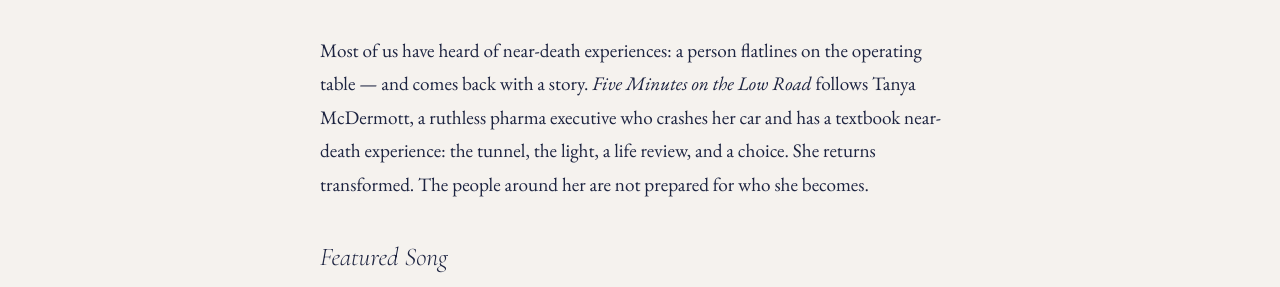
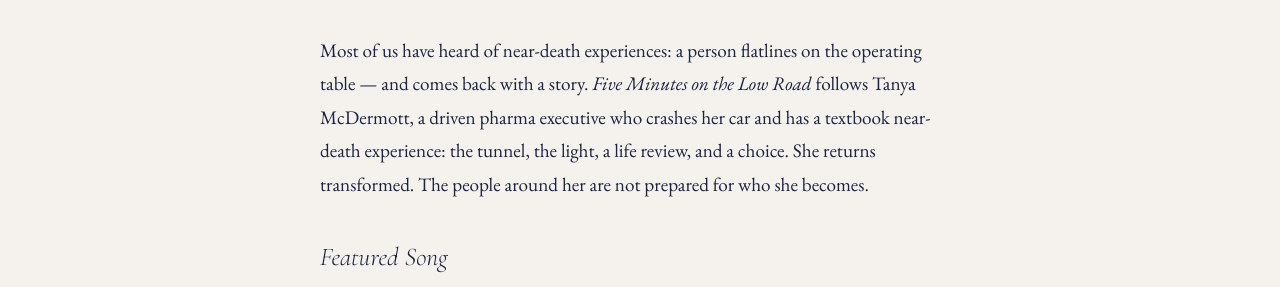
Before and after one commit to CharlesTBetz/5mlowroad, a Jekyll site: the page built from index.md, in a window 1280 px wide. Shown: the part 1093-1380 px from the top of the page. Built offline with Jekyll 4.4.1, drawn with Linux system fonts in a browser that asks for light colours.

Commit message:
Copy: "driven" pharma exec on home; expand subscribe list description
- index.md: "ruthless" -> "driven pharma executive"
- subscribe.md: describe what the list includes (Substack posts, composing,
  Five Minutes updates, possible Kickstarter); privacy note retained

Co-Authored-By: Claude Opus 4.8 (1M context) <noreply@anthropic.com>
Claude-Session: https://claude.ai/code/session_01UrLG6QBJtLHiuH9xzcZc79

```diff
--- a/index.md
+++ b/index.md
@@ -29,7 +29,7 @@ description: A new musical about near-death experience, empathy, and transformat
 
 <!-- Brief show description -->
 <section class="section">
-  <p class="lead">Most of us have heard of near-death experiences: a person flatlines on the operating table &mdash; and comes back with a story. <em>Five Minutes on the Low Road</em> follows Tanya McDermott, a ruthless pharma executive who crashes her car and has a textbook near-death experience: the tunnel, the light, a life review, and a choice. She returns transformed. The people around her are not prepared for who she becomes.</p>
+  <p class="lead">Most of us have heard of near-death experiences: a person flatlines on the operating table &mdash; and comes back with a story. <em>Five Minutes on the Low Road</em> follows Tanya McDermott, a driven pharma executive who crashes her car and has a textbook near-death experience: the tunnel, the light, a life review, and a choice. She returns transformed. The people around her are not prepared for who she becomes.</p>
 </section>
 
 <!-- Featured song -->
```
Also changed, not shown: subscribe.md (+1 -1 lines).
